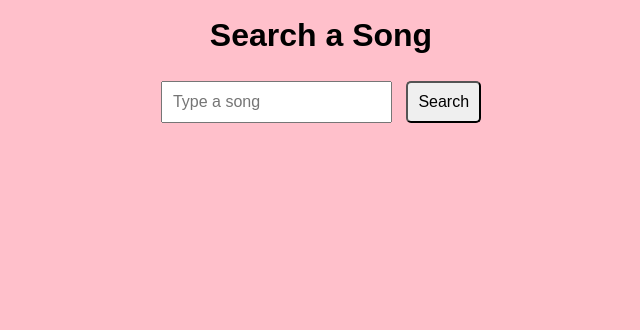
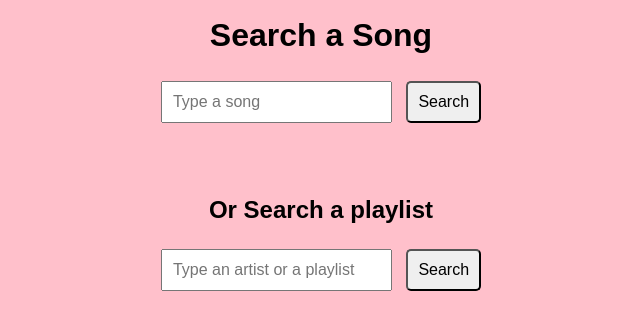
Before and after one commit to Aashik03/Playlistanalyzer, a Flask app: template templates/index.html in a window 1280 px wide. Shown: the part 156-486 px from the top of the page, without its empty margins (319-959 px from the left). Run offline with Flask 3, Linux system fonts and the light colour scheme; the template is opened without the code that fills it, so the values that code supplies are empty.

Commit message:
PLaylistSearch added

```diff
--- a/app.py
+++ b/app.py
@@ -1,4 +1,4 @@
-from flask import Flask, redirect, request,jsonify, session,render_template
+from flask import Flask, redirect, request, jsonify, session, render_template
 import requests, os
 from urllib.parse import urlencode
 from dotenv import load_dotenv
@@ -11,7 +11,6 @@ CLIENT_ID = os.getenv("SPOTIFY_CLIENT_ID")
 CLIENT_SECRET = os.getenv("SPOTIFY_CLIENT_SECRET")
 REDIRECT_URI = os.getenv("SPOTIFY_REDIRECT_URI")
 app.secret_key = os.getenv("FLASK_SECRET_KEY", "default_unsafe_key")
-
 
 AUTH_URL = "https://accounts.spotify.com/authorize"
 TOKEN_URL = "https://accounts.spotify.com/api/token"
@@ -49,23 +48,20 @@ def callback():
 
     token_data = res.json()
     access_token = token_data.get("access_token")
-
     session["access_token"] = access_token
 
     return f"<p>Access Token:</p><pre>{access_token}</pre>"
 
 @app.route('/profile')
 def profile():
-    access_token= session.get("access_token")
+    access_token = session.get("access_token")
     if not access_token:
         return redirect("/")
     headers = {
         "Authorization": f"Bearer {access_token}"
     }
     response = requests.get("https://api.spotify.com/v1/me", headers=headers)
-    data = response.json()
-
-    return jsonify(data)
+    return jsonify(response.json())
 
 @app.route("/search")
 def search():
@@ -77,30 +73,82 @@ def search():
     headers = {
         "Authorization": f"Bearer {access_token}"
     }
-
     params = {
         "q": query,
         "type": "track",
-        "limit": 5  # Get multiple songs, not just one
+        "limit": 5
     }
-
     response = requests.get("https://api.spotify.com/v1/search", headers=headers, params=params)
     data = response.json()
 
     try:
-        tracks = data["tracks"]["items"]
-        results = []
-        for track in tracks:
-            results.append({
+        tracks = []
+        for track in data["tracks"]["items"]:
+            tracks.append({
                 "song": track["name"],
                 "artist": track["artists"][0]["name"],
                 "preview_url": track["preview_url"],
                 "spotify_url": track["external_urls"]["spotify"]
             })
-        return jsonify({"results": results})  # <==== VERY IMPORTANT
-    except (KeyError, IndexError):
-        return jsonify({"results": []})  # <=== still return an empty list if error
+        return jsonify(tracks)
+    except (IndexError, KeyError):
+        return jsonify({"error": "No track found!"})
 
+@app.route('/search_playlist')
+def search_playlist():
+    try:
+        access_token = session.get("access_token")
+        if not access_token:
+            return jsonify({"error": "Not authenticated. Please log in."}), 401
+
+        query = request.args.get("q", "taylor swift")
+        headers = {
+            "Authorization": f"Bearer {access_token}"
+        }
+        params = {
+            "q": query,
+            "type": "playlist",
+            "limit": 5
+        }
+
+        response = requests.get("https://api.spotify.com/v1/search", headers=headers, params=params)
+        print(f"Spotify Status Code: {response.status_code}")
+        print("Raw Response Text:", response.text)
+
+        if response.status_code != 200:
+            return jsonify({"error": f"Spotify API error: {response.status_code}", "details": response.text}), 500
+
+        try:
+            data = response.json()
+        except Exception as json_err:
+            print("JSON Decode Error:", str(json_err))
+            return jsonify({"error": "Failed to decode JSON from Spotify"}), 500
+
+        if not data or "playlists" not in data:
+            print("Unexpected data structure:", data)
+            return jsonify({"error": "Unexpected Spotify response structure"}), 500
+
+        playlists = data["playlists"].get("items", [])
+        if not playlists:
+            return jsonify({"error": "No playlists found!"})
+
+        result = []
+        for playlist in playlists:
+            if not playlist:
+                continue
+            result.append({
+                "name": playlist.get("name", "No Name"),
+                "description": playlist.get("description", "No description"),
+                "url": playlist["external_urls"]["spotify"],
+                "image": playlist["images"][0]["url"] if playlist.get("images") else None
+            })
+
+        print("Final result:", result)
+        return jsonify(result)
+
+    except Exception as e:
+        print("Exception in /search_playlist:", str(e))
+        return jsonify({"error": f"Server error: {str(e)}"}), 500
 
 if __name__ == '__main__':
-    app.run(port=3000)
+    app.run(debug=True, port=3000)
--- a/templates/index.html
+++ b/templates/index.html
@@ -1,4 +1,4 @@
-<!DOCTYPE html>
+<!--DOCTYPE html-->
 <html lang="en">
 
 <head>
@@ -36,6 +36,27 @@
     button {
       border-radius: 5px;
     }
+
+    .fade-in {
+      animation: fadeIn 0.6s ease-in forwards;
+    }
+
+    @keyframes fadeIn {
+      from {
+        opacity: 0;
+        transform: translateY(10px);
+      }
+
+      to {
+        opacity: 1;
+        transform: translateY(0);
+      }
+    }
+
+    #loading {
+      display: none;
+      margin-top: 1rem;
+    }
   </style>
 </head>
 
@@ -46,32 +67,88 @@
       <input type="text" id="query" placeholder="Type a song" required>
       <button type="submit">Search</button>
     </form>
+    <div id="loading">Loading...</div>
     <div id="result"></div>
+    <h2>Or Search a playlist</h2>
+    <form id="playlistForm">
+      <input type="text" id="playlistQuery" placeholder="Type an artist or a playlist" required>
+      <button type="submit">Search</button>
+    </form>
+    <div id="playlistResult"></div>
   </div>
+
   <script>
-
     const form = document.getElementById("searchForm");
     const resultDiv = document.getElementById("result");
+    const loadingDiv = document.getElementById("loading");
 
     form.addEventListener("submit", async (e) => {
       e.preventDefault();
       const query = document.getElementById("query").value;
 
-      const res = await fetch(`/search?q=${encodeURIComponent(query)}`);
-      const data = await res.json();
+      loadingDiv.style.display = "block";  // Show Loading
+      resultDiv.innerHTML = "";             // Clear previous results
 
-      if (data.error) {
-        resultDiv.innerHTML = `<p>${data.error}</p>`;
-      } else {
-        resultDiv.innerHTML = data.results.map(track => `
-      <div style="margin-bottom: 20px;">
-        <h3>${track.song} - ${track.artist}</h3>
-        ${track.preview_url ? `<audio controls src="${track.preview_url}"></audio>` : '<p>No preview available</p>'}
-        <p><a href="${track.spotify_url}" target="_blank">Listen on Spotify</a></p>
+      try {
+        const res = await fetch(`/search?q=${encodeURIComponent(query)}`);
+        const data = await res.json();
+
+        if (data.error) {
+          resultDiv.innerHTML = `<p>${data.error}</p>`;
+        }
+        else if(data.length===0){
+          resultDiv.innerHTML=`<p>No results found for "${query}"</p>`;
+        }
+        else {
+          resultDiv.innerHTML = ""; // Just in case
+          data.forEach(track => {
+            const songDiv = document.createElement("div");
+            songDiv.classList.add("fade-in");
+            songDiv.style.marginBottom = "20px";
+
+            songDiv.innerHTML = `
+          <h3>${track.song} - ${track.artist}</h3>
+          ${track.preview_url ?
+                `<audio controls src="${track.preview_url}"></audio>` :
+                `<p>Preview not available. <a href="${track.spotify_url}" target="_blank">Explore on Spotify</a></p>`
+              }
+        `;
+            resultDiv.appendChild(songDiv);
+          });
+        }
+      } catch (err) {
+        console.error(err);
+        resultDiv.innerHTML = `<p>Something went wrong </p>`;
+      } finally {
+        loadingDiv.style.display = "none"; // Always hide Loading
+      }
+    });
+
+    const playlistForm=document.getElementById("playlistForm");
+    const playlistResultDiv=document.getElementById("playlistResult");
+
+    playlistForm.addEventListener("submit",async (e)=>{
+      e.preventDefault();
+
+      const query = document.getElementById("playlistQuery").value;
+
+      const res= await fetch(`/search_playlist?q=${encodeURIComponent(query)}`);
+      const data=await res.json();
+
+      if (data.error){
+        playlistResultDiv.innerHTML=`<p>${data.error}</p>`;
+      }else{
+        playlistResultDiv.innerHTML=data.map(playlist=>`
+        <div style="margin-bottom: 20px;">
+        <h3>${playlist.name}</h3>
+        <p>${playlist.description}</p>
+        ${playlist.image ? `<img src="${playlist.image}" alt="Playlist cover" style="width:200px;">` : ''}
+        <p><a href="${playlist.url}" target="_blank">View Playlist on Spotify</a></p>
       </div>
     `).join('');
       }
     });
+
   </script>
 </body>
 
```
